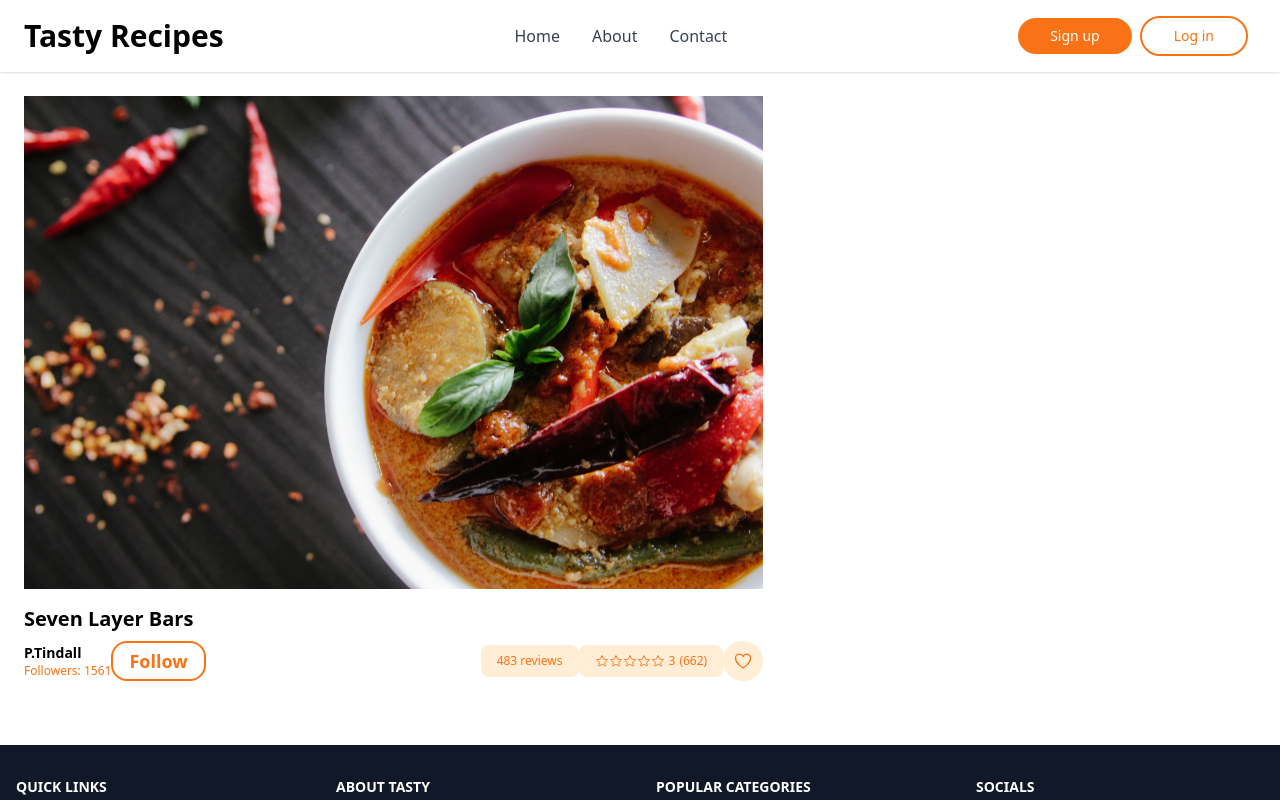
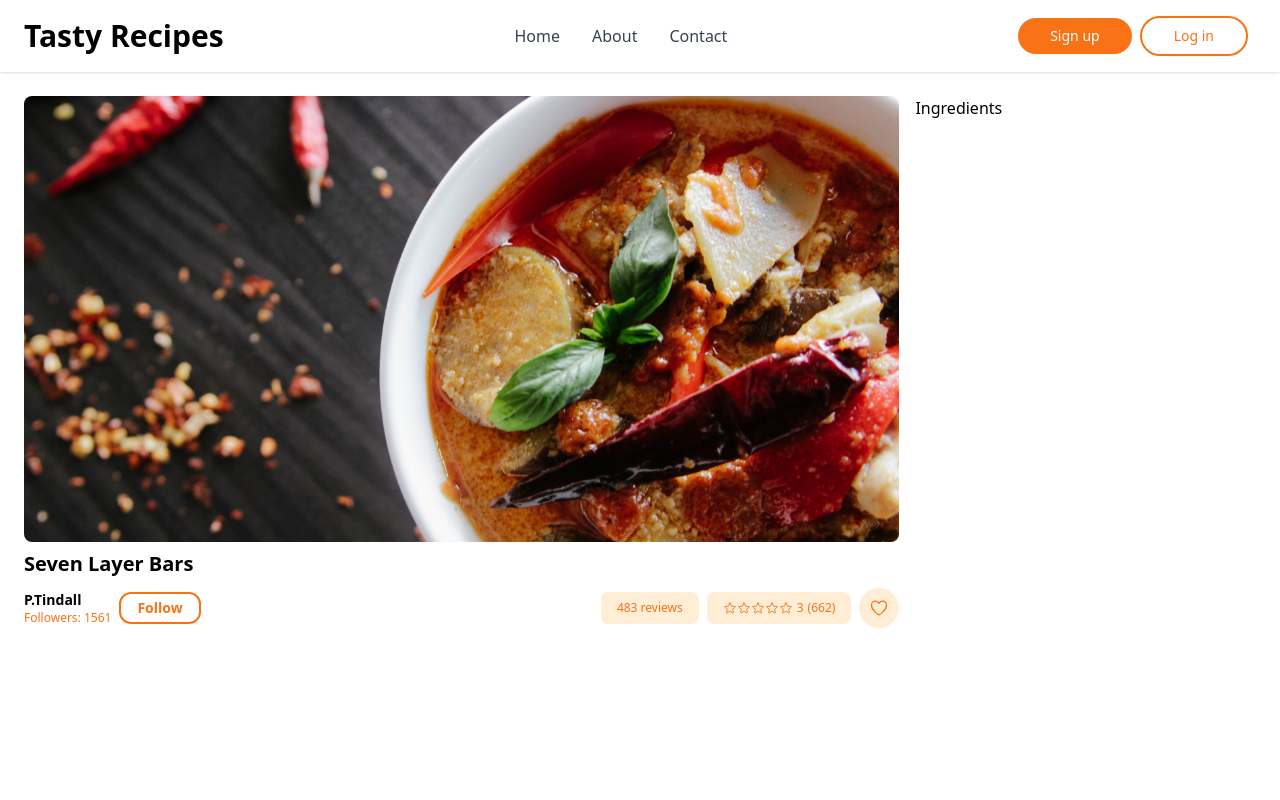
Before and after one commit to Jon-Felipe/Tasty-React, a React (Vite) app: page /recipe/1 in a window 1280 px wide. Shown: the top 800 px of the page. Built offline with nearby package versions, Linux system fonts and the light colour scheme.

Commit message:
styling updates

```diff
--- a/src/pages/SingleRecipe.tsx
+++ b/src/pages/SingleRecipe.tsx
@@ -17,14 +17,18 @@ const SingleRecipe = () => {
   const recipe = recipes.find((recipe) => recipe.id === Number(id));
 
   return (
-    <article className='grid lg:grid-cols-5'>
-      <section className='col-start-1 col-end-4'>
-        <img src={foodImg} alt={recipe?.text} />
-        <h1 className='text-xl font-bold mt-4 tracking px-6 lg:px-0'>
-          {recipe?.text}
-        </h1>
-        <article className='flex flex-col lg:flex-row px-6 lg:px-0 lg:justify-between'>
-          <section className={`${flexRow} justify-between py-2 lg:order-2`}>
+    <article className='grid md:grid-cols-7 gap-4 max-w-screen-xl mx-auto'>
+      <section className='col-span-5'>
+        <img
+          src={foodImg}
+          alt={recipe?.text}
+          className='w-full h-2/3 object-cover rounded-lg'
+        />
+        <h1 className='text-xl font-bold mt-2'>{recipe?.text}</h1>
+        <article className='flex flex-col md:flex-row md:justify-between'>
+          <section
+            className={`${flexRow} justify-between md:gap-2 md:order-2 mt-2.5`}
+          >
             <div className='bg-orange-100 px-4 py-2 rounded-lg'>
               <p className='text-xs text-orange-500 font-medium'>
                 {recipe?.reviews} reviews
@@ -53,16 +57,21 @@ const SingleRecipe = () => {
               <HeartIcon className='w-5 h-5 text-orange-500' />
             </div>
           </section>
-          <section className={`${flexRow} justify-between lg:order-1`}>
+          <section
+            className={`${flexRow} justify-between md:gap-2 lg:order-1 mt-2.5`}
+          >
             <div>
               <h3 className='text-sm font-bold'>{recipe?.author}</h3>
               <p className='text-xs text-orange-500'>Followers: 1561</p>
             </div>
-            <button className='border-2 border-orange-500 text-orange-500 text-lg font-semibold rounded-2xl px-4 py-1'>
+            <button className='border-2 border-orange-500 text-orange-500 text-sm font-semibold rounded-xl px-4 py-1'>
               Follow
             </button>
           </section>
         </article>
+      </section>
+      <section className='col-span-2'>
+        <h3>Ingredients</h3>
       </section>
     </article>
   );
```
